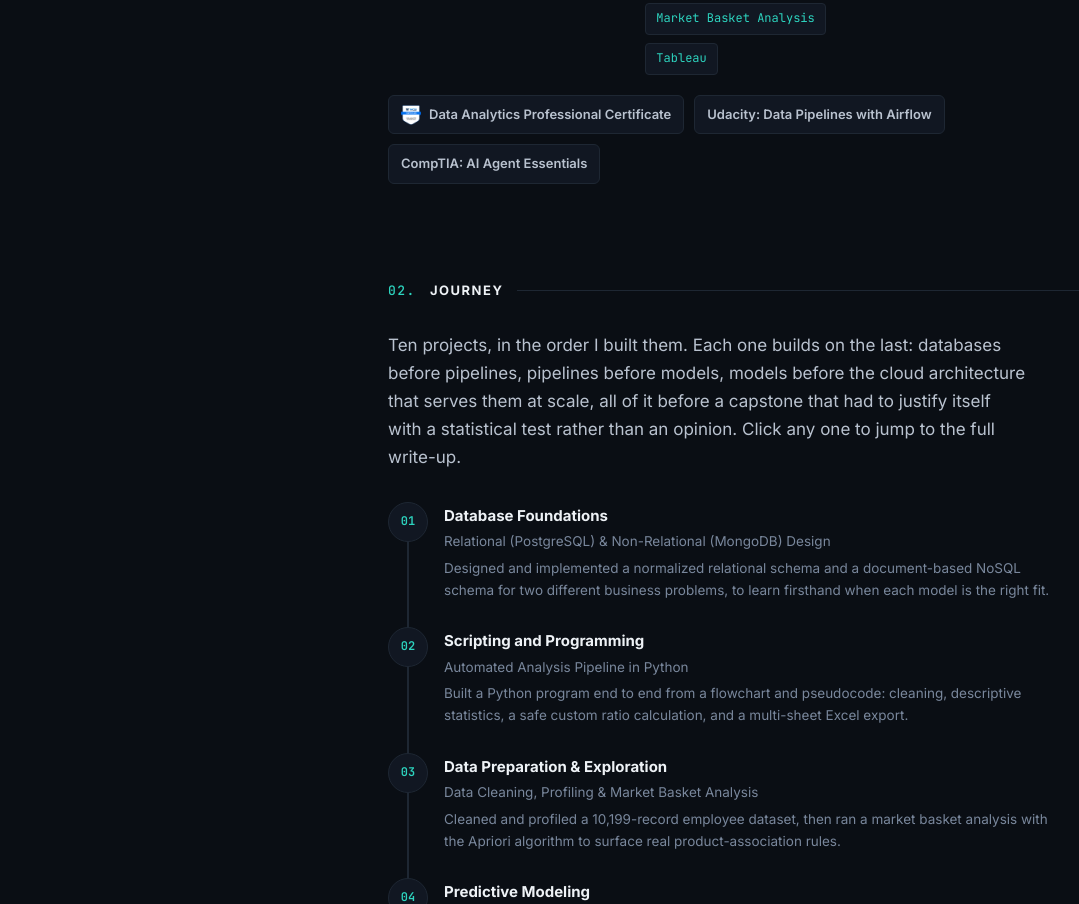
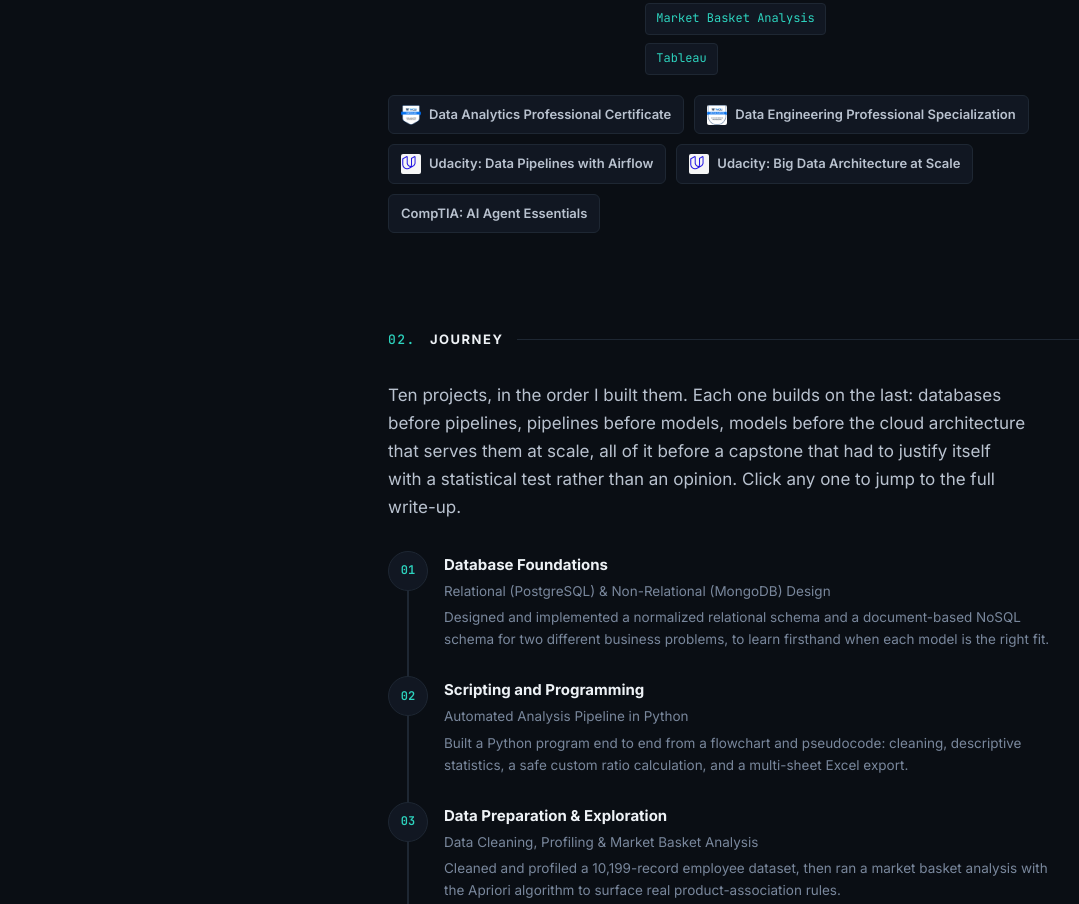
Before and after one commit to dandremcneish/dandremcneish.github.io, a plain HTML site: page index.html in a window 1280 px wide. Shown: the part 800-1704 px from the top of the page, without its empty margins (48-1127 px from the left). Drawn offline with nearby package versions, Linux system fonts and the light colour scheme.

Commit message:
Add all credentials: both Udacity nanodegrees + Data Engineering specialization badge

```diff
--- a/index.html
+++ b/index.html
@@ -381,7 +381,16 @@
           <a href="https://wgu.badges.parchment.com/public/assertions/HulL6v6HTrytM9MMs82xQA?identity__email=dmcnei29@wgu.edu" target="_blank">Data Analytics Professional Certificate</a>
         </div>
         <div class="credential-chip">
+          <img src="assets/wgu-badge-dataeng.png" alt="">
+          <a href="https://wgu.badges.parchment.com/public/assertions/yElPAIW8Q4CeBBZWt6LjKw?identity__email=dmcnei29@wgu.edu" target="_blank">Data Engineering Professional Specialization</a>
+        </div>
+        <div class="credential-chip">
+          <img src="assets/udacity-badge.png" alt="">
           <a href="https://www.udacity.com/certificate/e/55353290-a8a8-11f1-a1b3-37c52abf07c4" target="_blank">Udacity: Data Pipelines with Airflow</a>
+        </div>
+        <div class="credential-chip">
+          <img src="assets/udacity-badge.png" alt="">
+          <a href="https://www.udacity.com/certificate/e/432462d6-ac88-11f1-a6ef-cf640d80f228" target="_blank">Udacity: Big Data Architecture at Scale</a>
         </div>
         <div class="credential-chip">
           <a href="https://certification.platform.comptia.org/verifycert/6-3C6-DTEWP" target="_blank">CompTIA: AI Agent Essentials</a>
```
